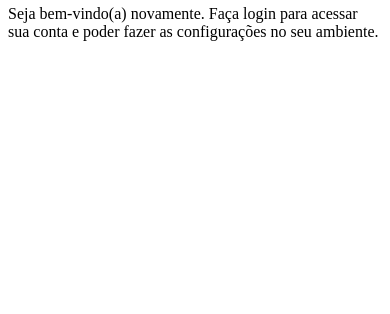
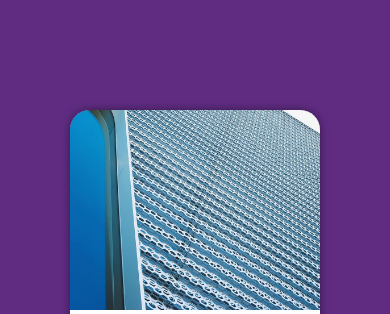
Before and after one commit to ialexzz/projeto-login, a plain HTML site: page index.html in a window 390 px wide. Shown: the part 62-376 px from the top of the page. Drawn offline with Linux system fonts and the light colour scheme.

Commit message:
criando mobile first

```diff
--- a/estilos/style.css
+++ b/estilos/style.css
@@ -5,3 +5,48 @@
     Verde: #49a09d
     Lilás: #5f2c82
 */
+
+* {
+    font-family: system-ui, -apple-system, BlinkMacSystemFont, 'Segoe UI', Roboto, Oxygen, Ubuntu, Cantarell, 'Open Sans', 'Helvetica Neue', sans-serif;
+    margin: 0px;
+    padding: 0px;
+    box-sizing: border-box;
+}
+
+html, body {
+    background-color: #5f2c82;
+    height: 100vh;
+    width: 100vw;
+}
+
+main {
+    position: relative;
+    height: 100vh;
+    width: 100vw;
+}
+
+section#login {
+    position: absolute;
+    top: 50%;
+    left: 50%;
+    transform: translate(-50%, -50%);
+    overflow: hidden;
+    background-color: white;
+    width: 250px;
+    height: 500px;
+    border-radius: 20px;
+    box-shadow: 0px 0px 10px rgba(0, 0, 0, 0.444);
+}
+
+section#login > div#imagem {
+    display: block;
+    background: #5f2c82 url(../imagens/metal.jpg);
+    background-size: cover;
+    background-position: left bottom;
+    height: 200px;
+}
+
+section#login > div#formulario {
+    display: block;
+    padding: 10px;
+}
```
Also changed, not shown: index.html (+1 -1 lines).
